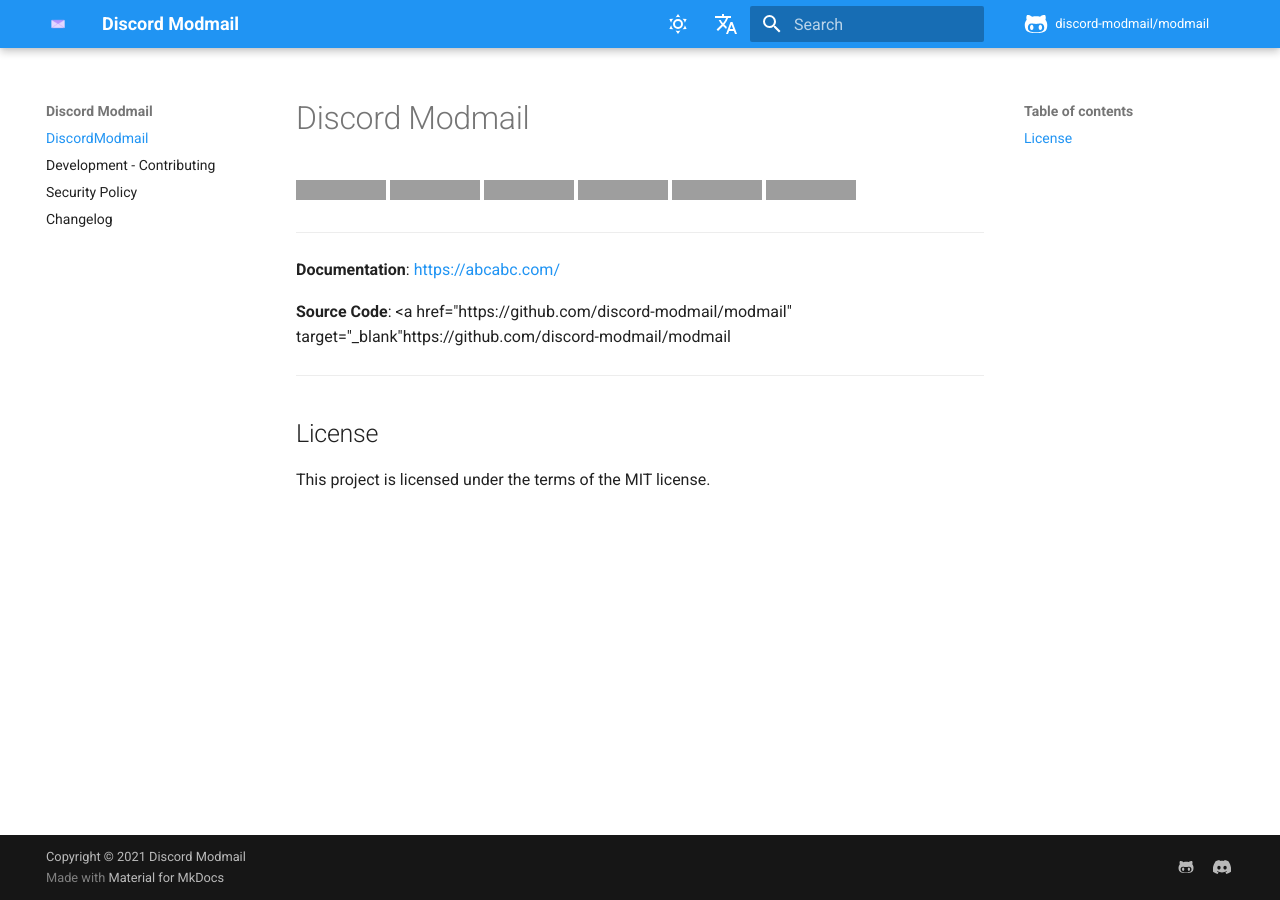
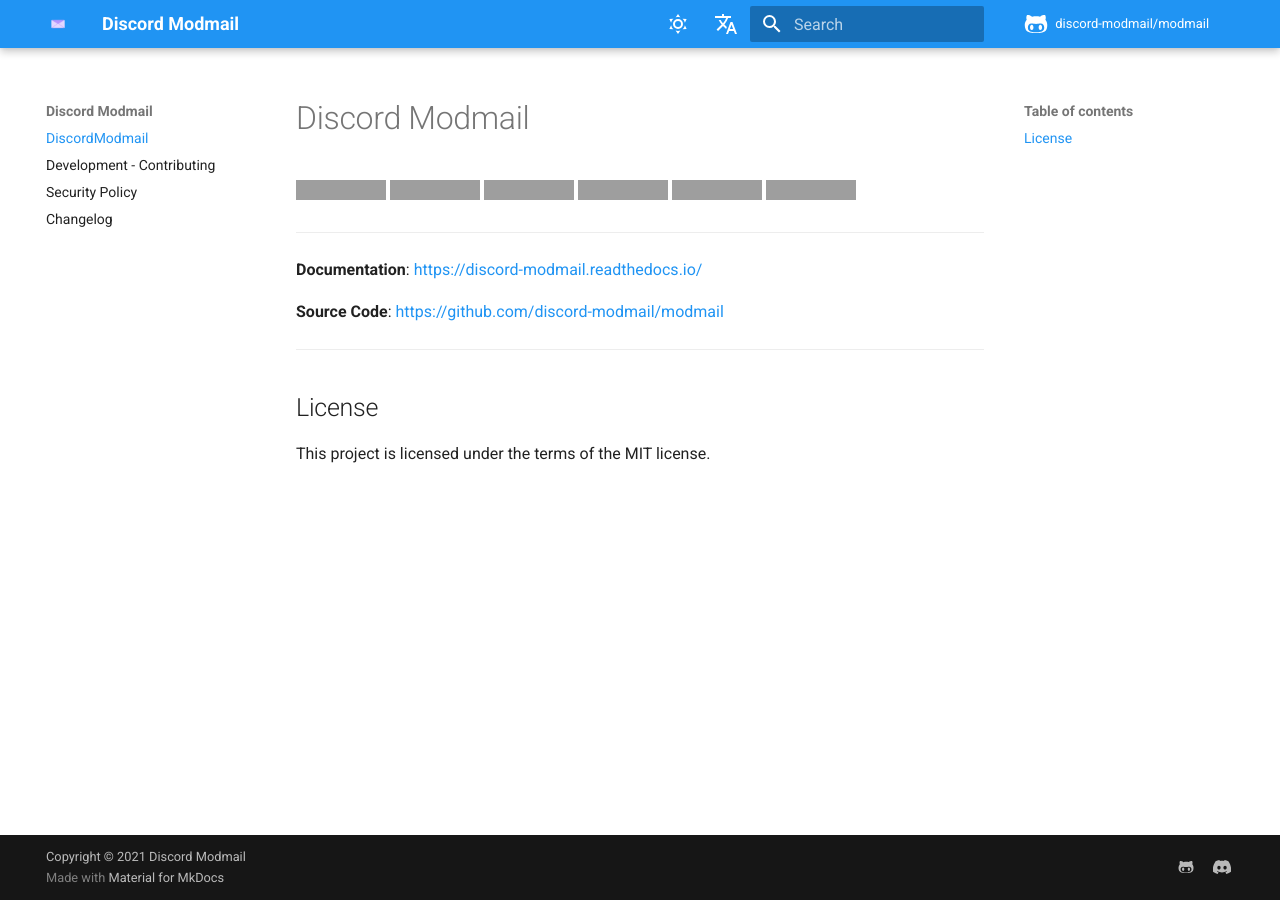
Before and after one commit to discord-modmail/modmail, an MkDocs documentation site: the page built from docs/index.md, in a window 1280 px wide, cut to the strip 0-900 px from the top of the page. Built offline with MkDocs 1.6.1 and Material for MkDocs 9.7.7, drawn with Linux system fonts in a browser that asks for light colours; comment, search, counter and statistics services are not loaded; grey boxes are pictures that could not be loaded.

Commit message:
Point site urls to correct rtfd link

```diff
--- a/docs/index.md
+++ b/docs/index.md
@@ -9,9 +9,9 @@
 
 ______________________________________________________________________
 
-**Documentation**: <a href="https://abcabc.com/" target="_blank">https://abcabc.com/</a>
+**Documentation**: <a href="hhttps://discord-modmail.readthedocs.io/" target="_blank">https://discord-modmail.readthedocs.io/</a>
 
-**Source Code**: <a href="https://github.com/discord-modmail/modmail" target="\_blank"https://github.com/discord-modmail/modmail</a>
+**Source Code**: <a href="https://github.com/discord-modmail/modmail" target="_blank">https://github.com/discord-modmail/modmail</a>
 
 ______________________________________________________________________
 
```
Also changed, not shown: README.md (+2 -2 lines).
